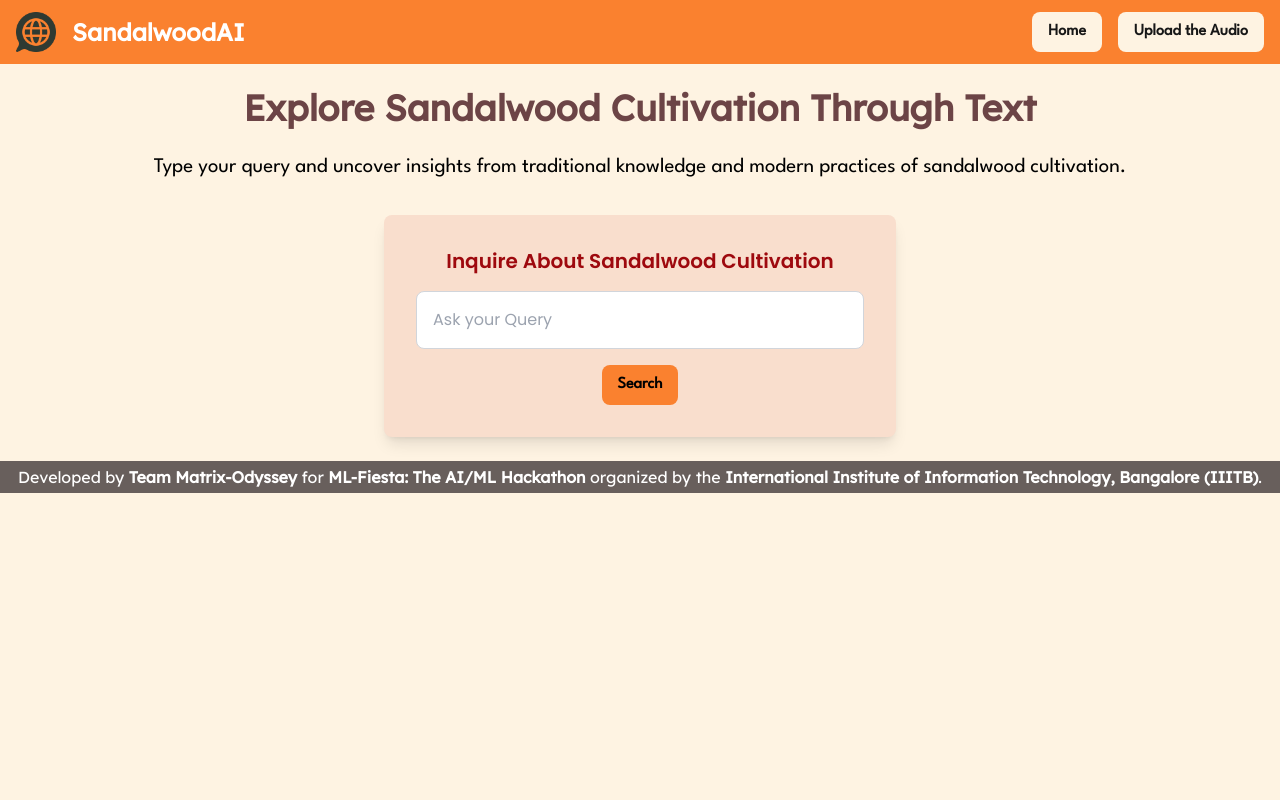
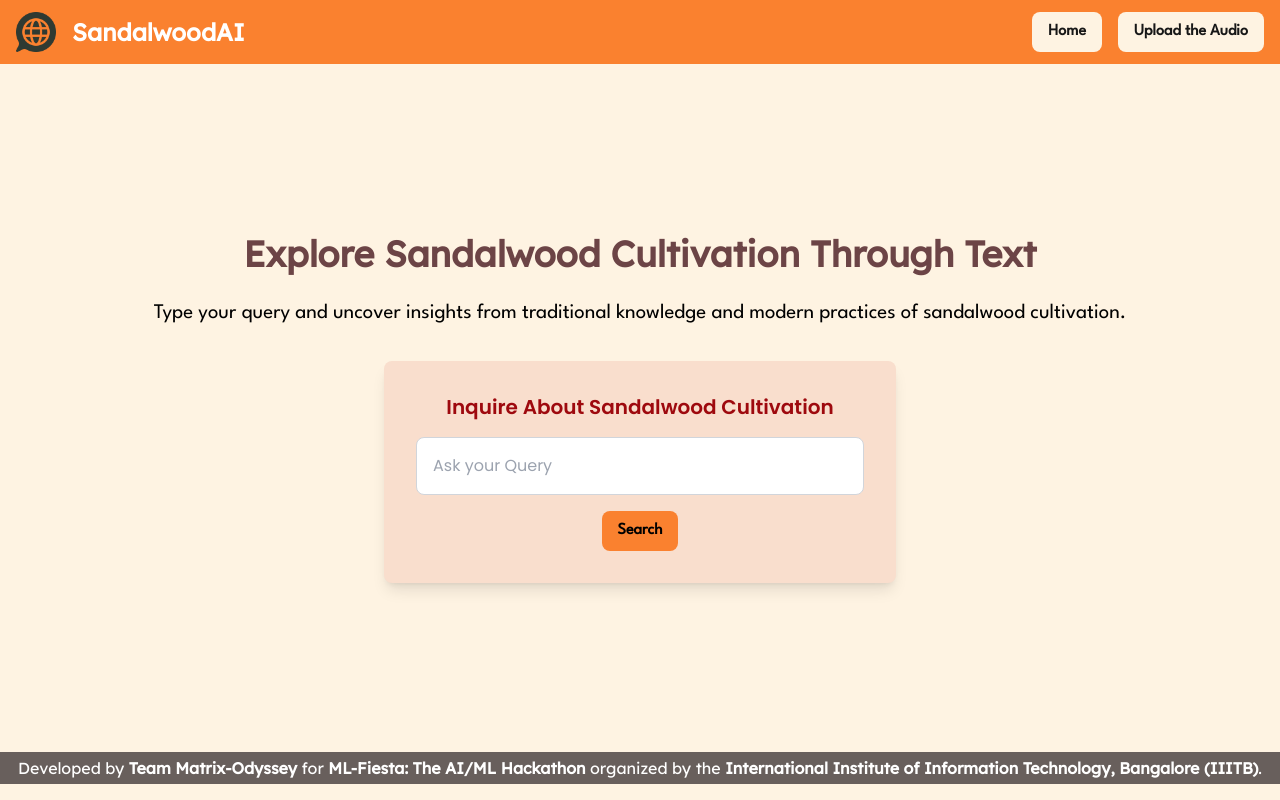
Before and after one commit to fromjyce/SandalwoodASR-Pipeline, a Next.js app in the folder frontend/: page /texttotext in a window 1280 px wide. Built offline with nearby package versions, Linux system fonts and the light colour scheme.

Commit message:
added style code

```diff
--- a/frontend/app/globals.css
+++ b/frontend/app/globals.css
@@ -123,6 +123,16 @@ body {
   color: var(--main-red);
 }
 
+.ttt-spacer-top {
+  height: 9.1rem;
+  background-color: #FEF3E2;
+}
+
+.ttt-spacer-bottom {
+  height: 9.1rem;
+  background-color: #FEF3E2;
+}
+
 .main-footer {
   background: var(--main-title-grey);
 }
```
